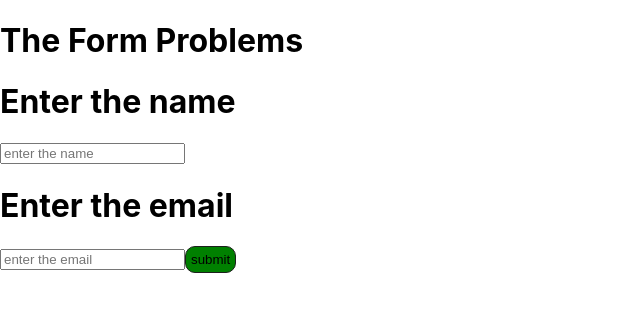
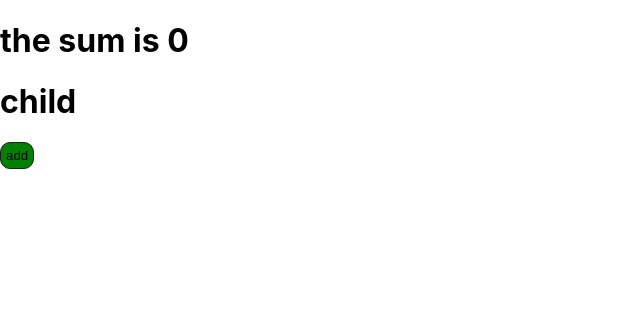
Before and after one commit to aniket2727/React-Interview, a React (Create React App) app in the folder app/: page / in a window 1280 px wide. Shown: the top 312 px of the page, without its empty margins (0-640 px from the left). Built offline with nearby package versions, Linux system fonts and the light colour scheme.

Commit message:
add parent to child data

```diff
--- a/app/src/App.js
+++ b/app/src/App.js
@@ -152,11 +152,11 @@ import Movezero from "./Problem41";
 import Reverse from "./Problem42";
 import Recursive from "./Problem43";
 import Formproblems from "./Problem44";
-
+import Parentxyz from "./Problem45";
 function App() {
   return (
     <div className="">
-      <Formproblems/>
+      <Parentxyz/>
     </div>
   );
 }
--- /dev/null
+++ b/app/src/Problem45.js
@@ -0,0 +1,44 @@
+
+
+
+//   child to parent data transfer
+
+import { useState } from "react"
+
+
+
+const Childdata1 = ({ gdata }) => {
+
+    const handledata=()=>{
+
+        gdata(10, 20)
+
+    }
+
+    return (
+        <div>
+            <h1>child </h1>
+            <button onClick={handledata}>add</button>
+        </div>
+    )
+
+}
+
+
+
+const Parentxyz = () => {
+    const [s, sets] = useState(0)
+    function data(a, b) {
+        sets(a + b);
+    }
+    return (
+        <div>
+            <h1>the sum is {s}</h1>
+            <Childdata1 gdata={data} />
+        </div>
+    )
+}
+
+
+
+export default Parentxyz;
```
